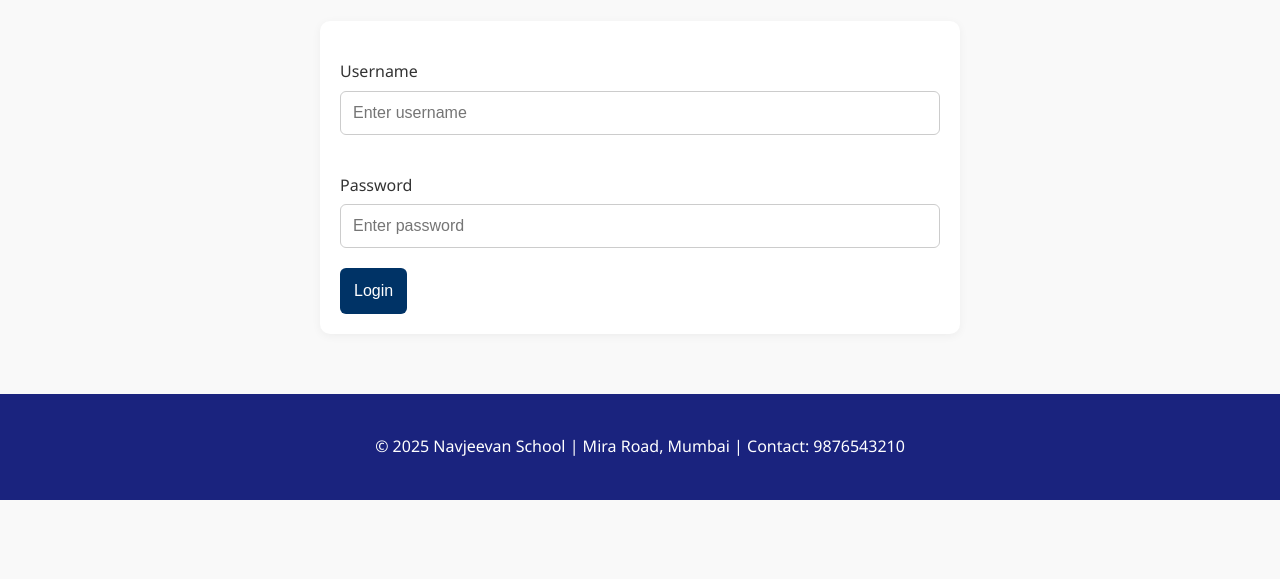
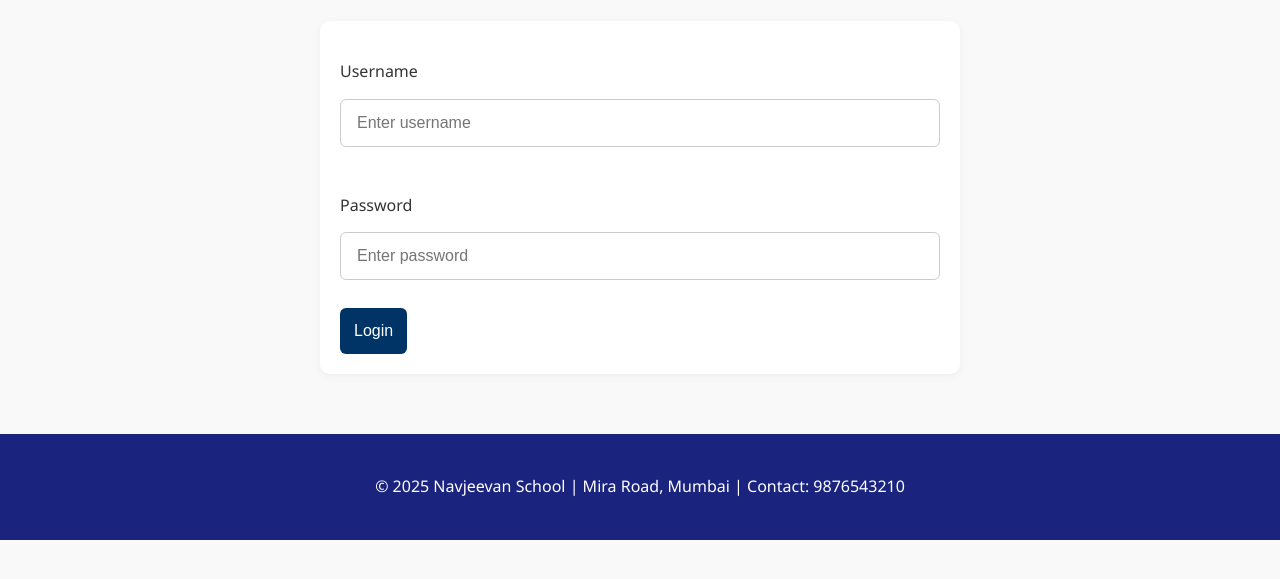
Before and after one commit to HarryPanda112/navjeevan-registration, a plain HTML site: page admin.html in a window 1280 px wide. Shown: the part 143-722 px from the top of the page. Drawn offline with Linux system fonts and the light colour scheme.

Commit message:
Update style.css

```diff
--- a/style.css
+++ b/style.css
@@ -141,14 +141,16 @@ input[type="password"],
 input[type="number"],
 input[type="date"],
 select {
-  padding: 12px;
-  margin-bottom: 20px;
+  padding: 14px 16px;
+  margin-bottom: 28px;
+  margin-top: 8px;
   border-radius: 6px;
   border: 1px solid #ccc;
   font-size: 16px;
   width: 100%;
   box-sizing: border-box;
 }
+
 
 button {
   padding: 14px;
```
